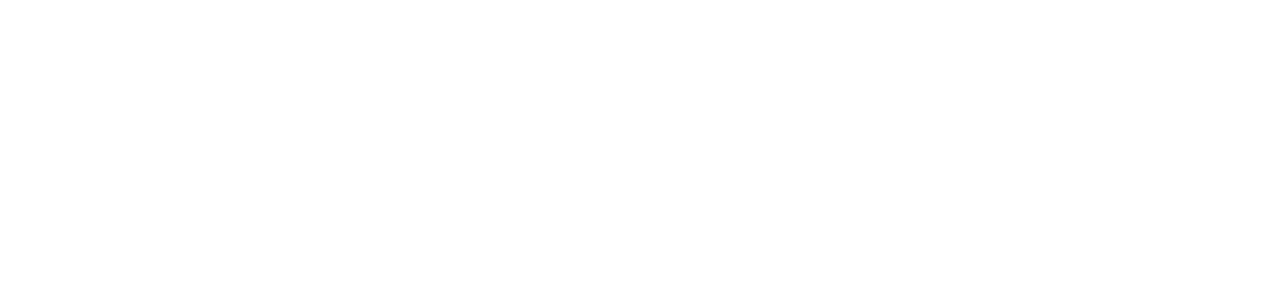
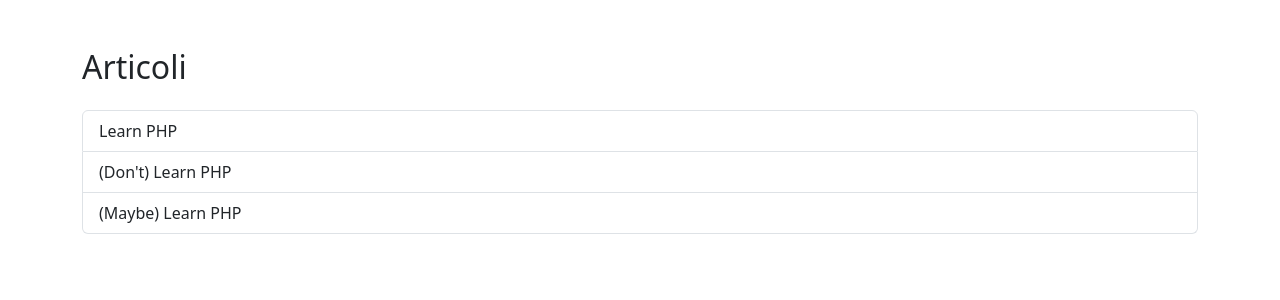
Before and after one commit to Michecosa/react-form, a React (Vite) app: page / in a window 1280 px wide. Shown: the top 300 px of the page. Built offline with nearby package versions, Linux system fonts and the light colour scheme.

Commit message:
Create articles component and import in App

```diff
--- a/src/App.jsx
+++ b/src/App.jsx
@@ -1,5 +1,11 @@
+import Articoli from "./components/Articoli";
+
 function App() {
-  return <></>;
+  return (
+    <>
+      <Articoli />
+    </>
+  );
 }
 
 export default App;
--- /dev/null
+++ b/src/components/Articoli.jsx
@@ -0,0 +1,35 @@
+import React, { useState } from "react";
+
+export default function ArticoliList() {
+  const [articoli] = useState([
+    {
+      id: 1,
+      titolo: "Learn PHP",
+      autore: "Michela",
+    },
+    {
+      id: 2,
+      titolo: "(Don't) Learn PHP",
+      autore: "Della",
+    },
+    {
+      id: 3,
+      titolo: "(Maybe) Learn PHP",
+      autore: "Gatta",
+    },
+  ]);
+
+  return (
+    <div className="container mt-5">
+      <h2 className="mb-4">Articoli</h2>
+
+      <ul className="list-group">
+        {articoli.map((articolo) => (
+          <li key={articolo.id} className="list-group-item">
+            {articolo.titolo}
+          </li>
+        ))}
+      </ul>
+    </div>
+  );
+}
```
